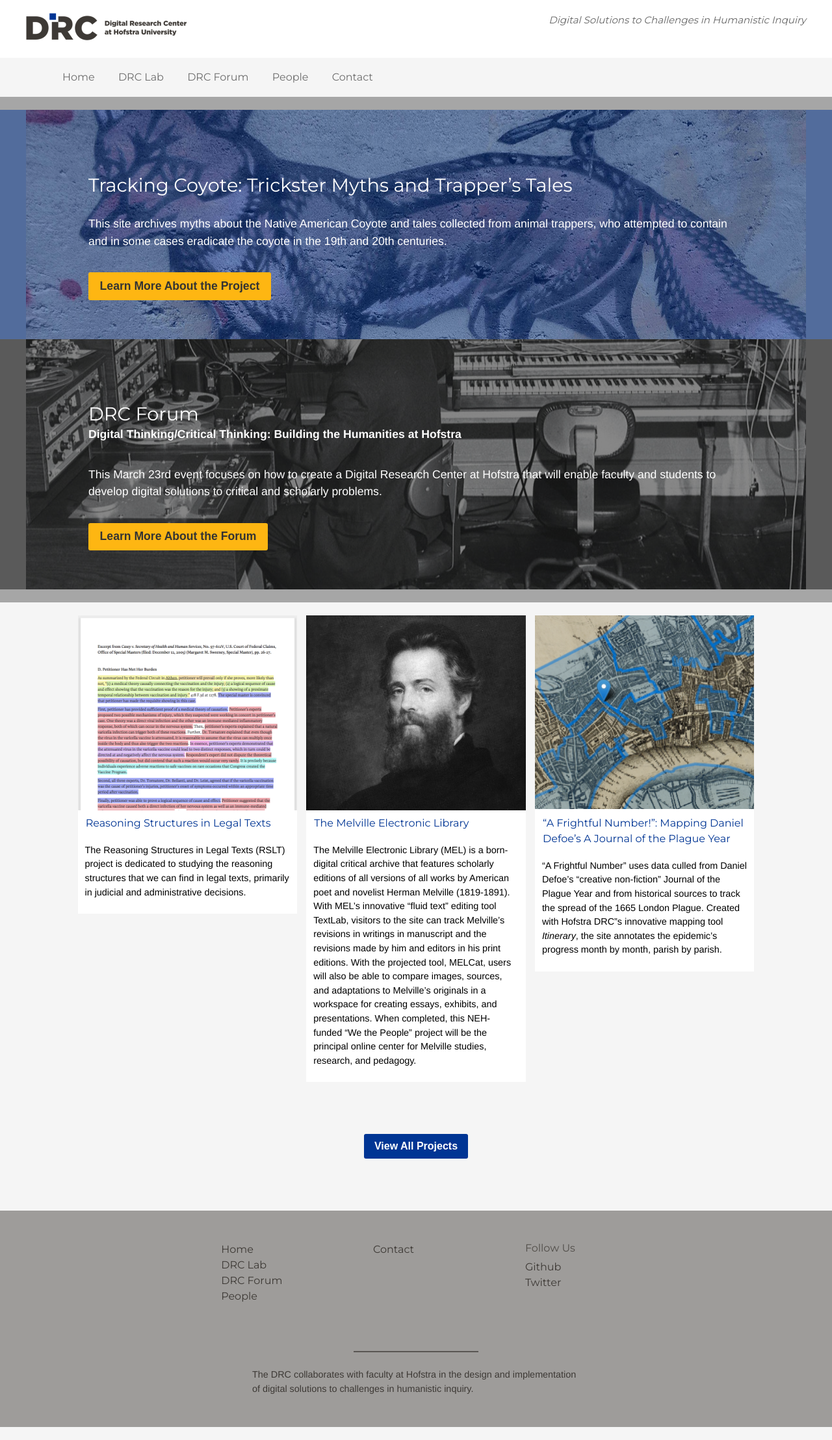
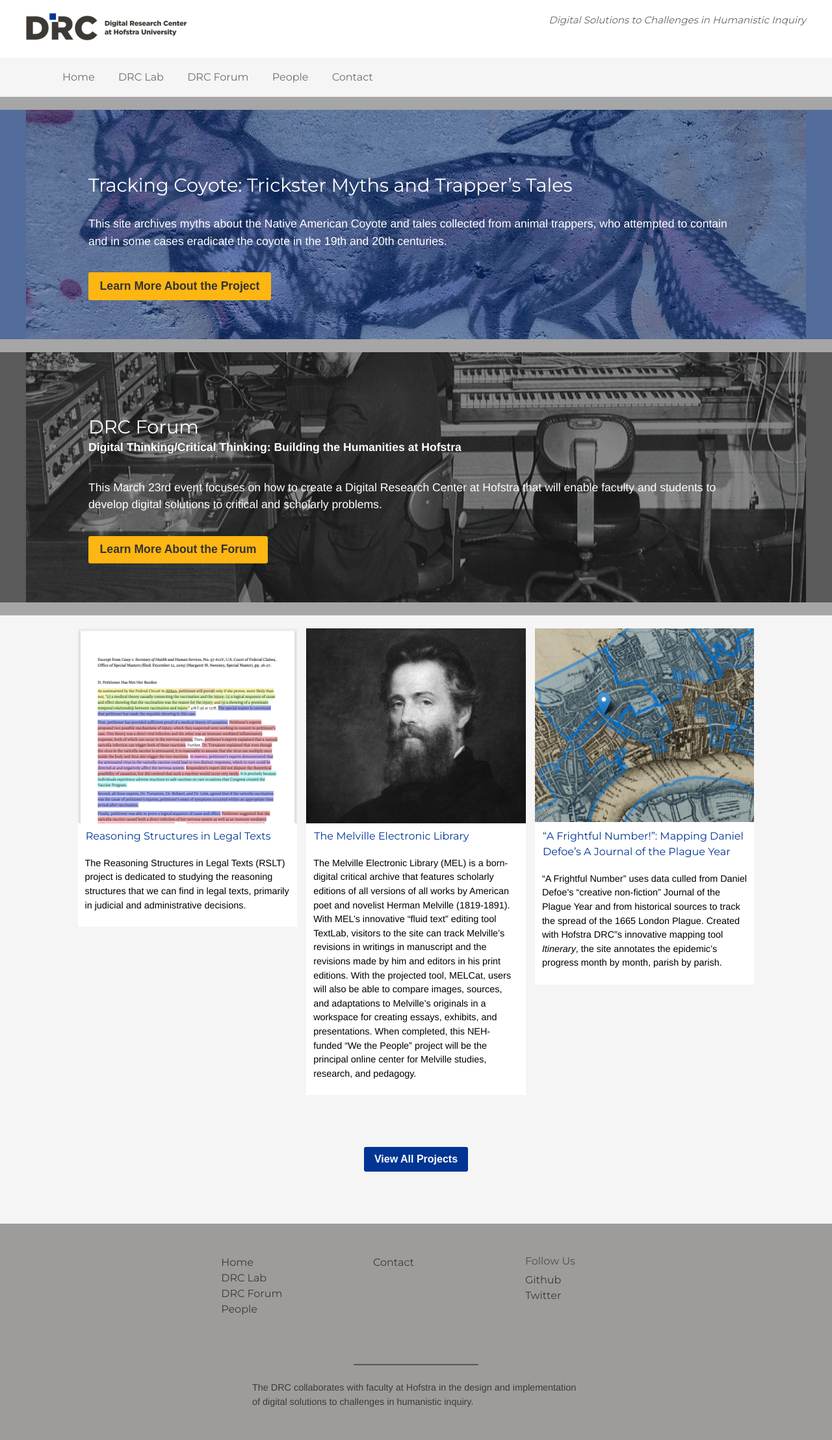
Before and after one commit to hofstra/drc, a Jekyll site: the page built from index.html, in a window 1280 px wide. Shown: the whole page at 65% size. Built offline with Jekyll 4.4.1, drawn with Linux system fonts in a browser that asks for light colours; nearby versions of some CDN libraries.

Commit message:
Trailing margins on inner paragraph!

```diff
--- a/_sass/_layout.scss
+++ b/_sass/_layout.scss
@@ -78,13 +78,11 @@
         .hero-copy:nth-of-type(1) {
             float: left;
             padding-right: 10px;
-            margin-bottom: 0 !important;
             width: 800px;
         }
         .hero-copy:nth-of-type(2) {
             float: left;
             padding-left: 10px;
-            margin-bottom: 0 !important;
             width: 480px;
         }
 
```
